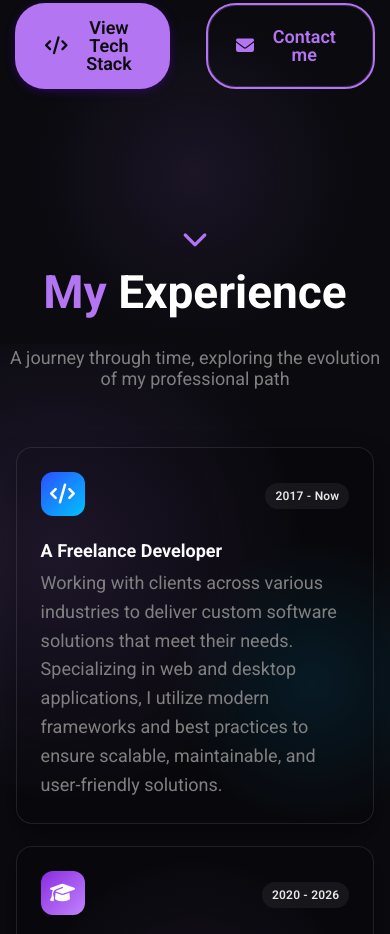
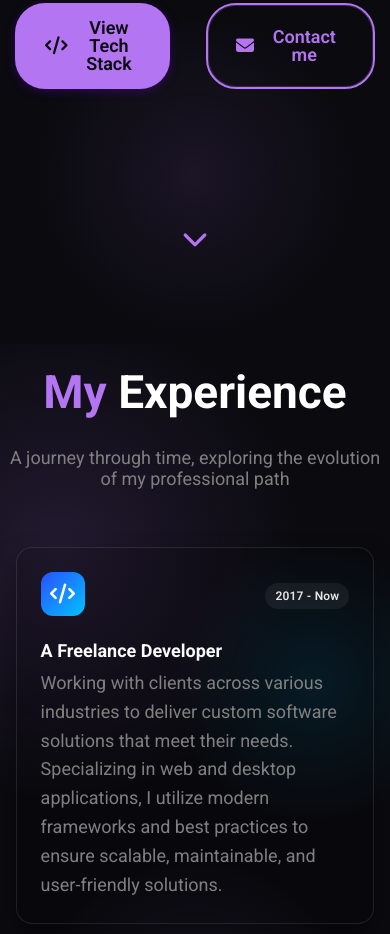
Before and after one commit to ZdravkoBozinarov/PortfolioTest, a plain HTML site: page index.html in a window 390 px wide. Shown: the part 500-1434 px from the top of the page. Drawn offline with Linux system fonts and the light colour scheme.

Commit message:
New test

```diff
--- a/styles/main.css
+++ b/styles/main.css
@@ -178,6 +178,9 @@
         top: 75px;
     }
 
+    .experience-section {
+        margin-top: 100px;
+    }
 }
 
 .scroll-down-container i {
```
